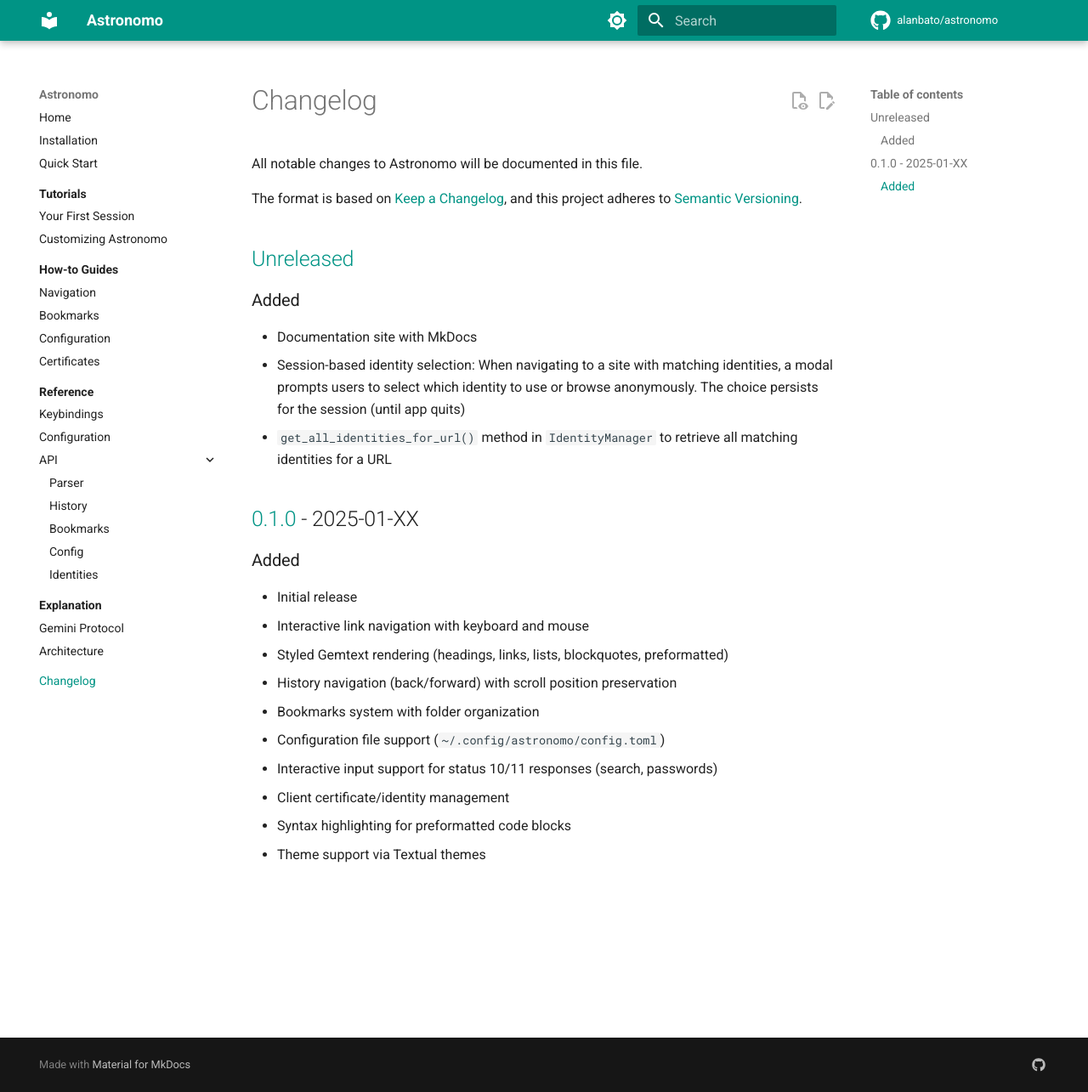
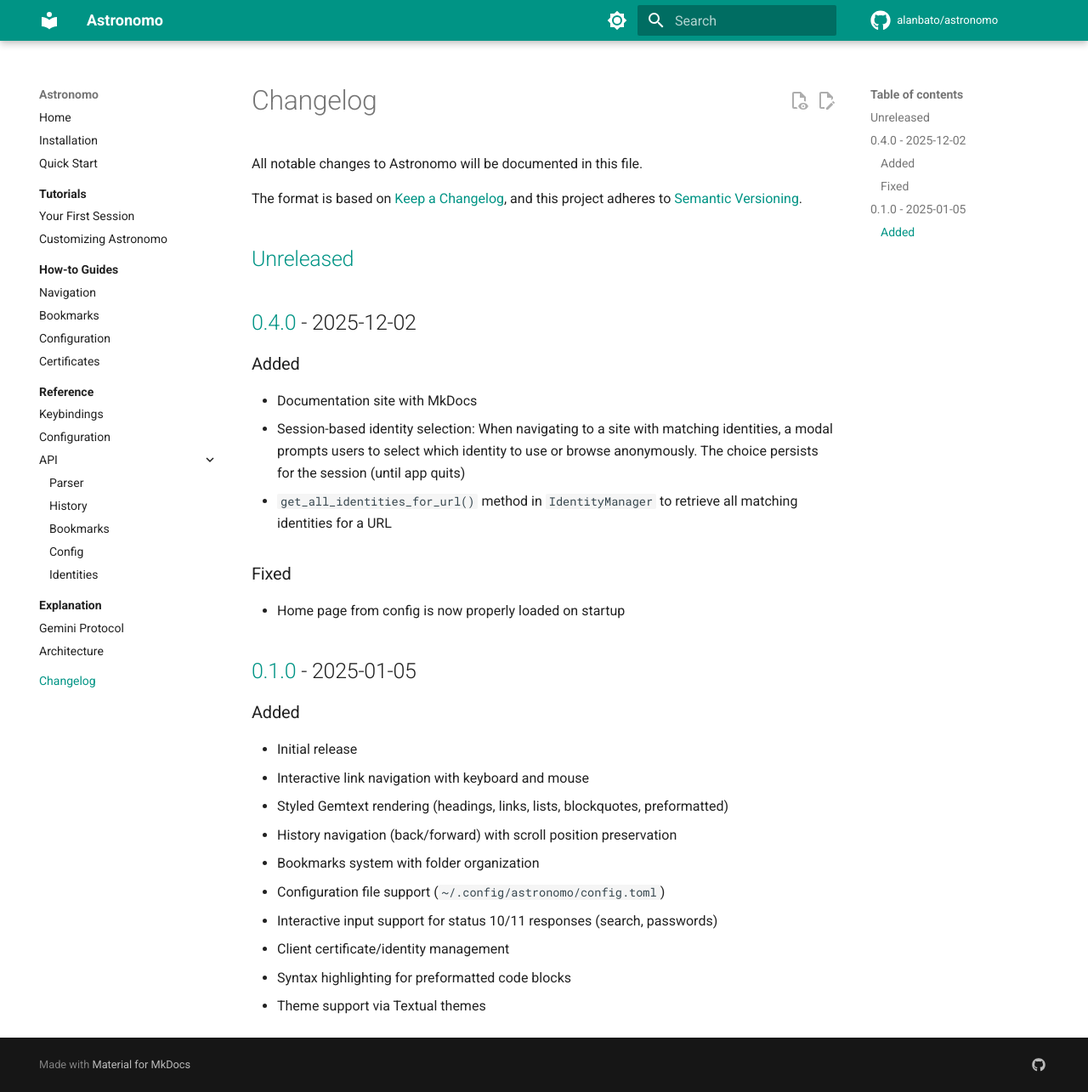
Before and after one commit to alanbato/astronomo, an MkDocs documentation site: the page built from docs/changelog.md, in a window 1280 px wide and 1285 px high. Shown: the whole window at 85% size. Built offline with MkDocs 1.6.1 and Material for MkDocs 9.7.7, drawn with Linux system fonts in a browser that asks for light colours; comment, search, counter and statistics services are not loaded; the version menu is left out.

Commit message:
Update changelog for 0.4.0

```diff
--- a/docs/changelog.md
+++ b/docs/changelog.md
@@ -7,12 +7,17 @@
 
 ## [Unreleased]
 
+## [0.4.0] - 2025-12-02
+
 ### Added
 - Documentation site with MkDocs
 - Session-based identity selection: When navigating to a site with matching identities, a modal prompts users to select which identity to use or browse anonymously. The choice persists for the session (until app quits)
 - `get_all_identities_for_url()` method in `IdentityManager` to retrieve all matching identities for a URL
 
-## [0.1.0] - 2025-01-XX
+### Fixed
+- Home page from config is now properly loaded on startup
+
+## [0.1.0] - 2025-01-05
 
 ### Added
 - Initial release
@@ -26,5 +31,6 @@
 - Syntax highlighting for preformatted code blocks
 - Theme support via Textual themes
 
-[Unreleased]: https://github.com/alanbato/astronomo/compare/v0.1.0...HEAD
+[Unreleased]: https://github.com/alanbato/astronomo/compare/v0.4.0...HEAD
+[0.4.0]: https://github.com/alanbato/astronomo/compare/v0.1.0...v0.4.0
 [0.1.0]: https://github.com/alanbato/astronomo/releases/tag/v0.1.0
```
Also changed, not shown: 1 other file.
